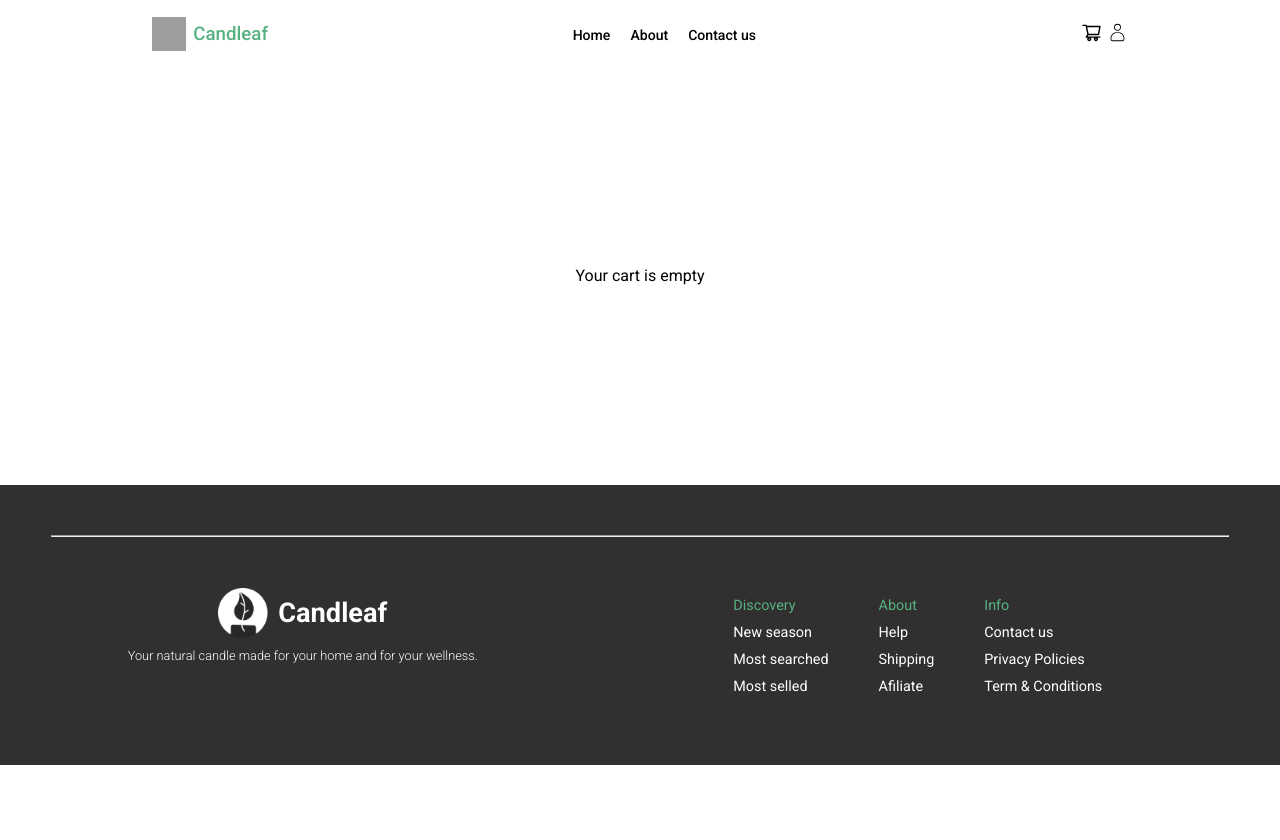
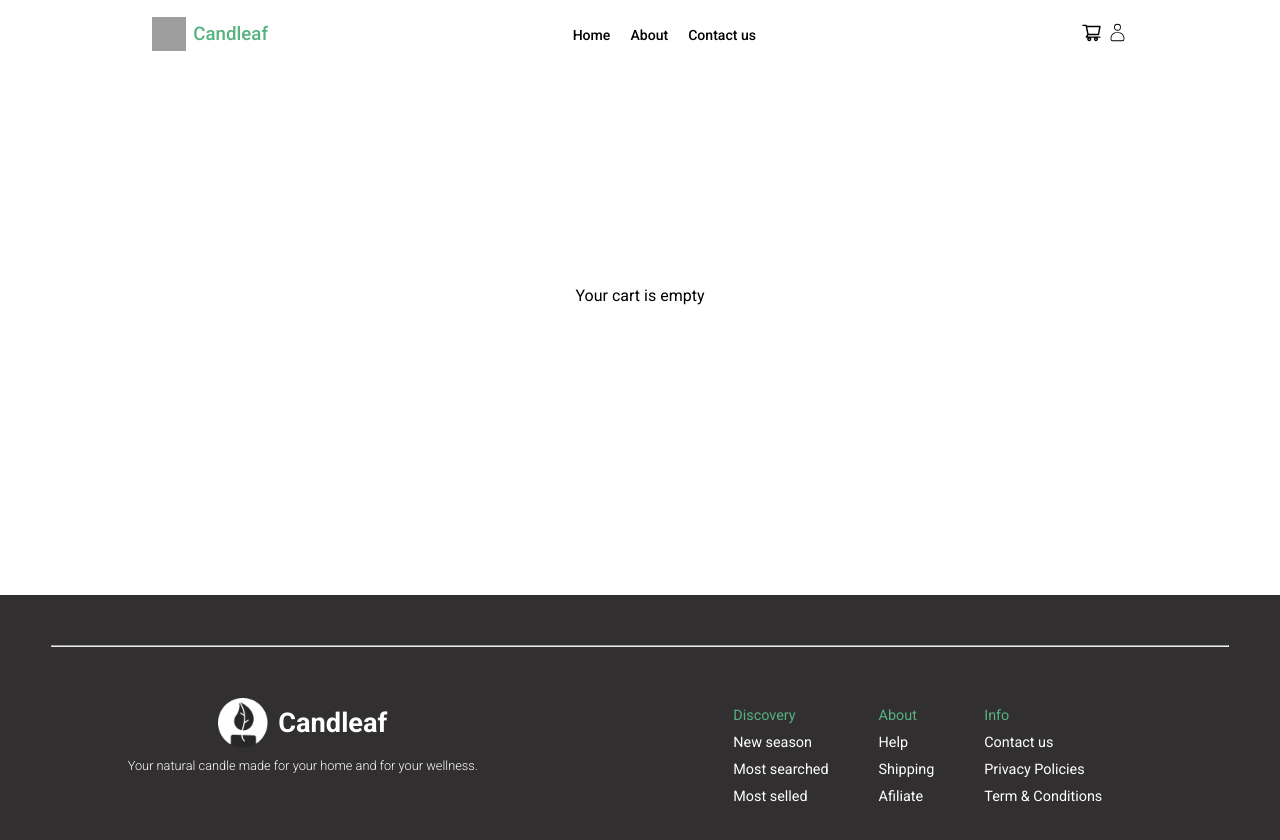
Before and after one commit to mosesolamide/The-nature-candles, a React (Vite) app: page /cart in a window 1280 px wide. Shown: the top 840 px of the page. Before the commit the page ends 800 px from the top, so only its background shows below. Built offline with nearby package versions, Linux system fonts and the light colour scheme; grey boxes are pictures that could not be loaded.

Commit message:
NEW
UPDATED ALLL!!1

```diff
--- a/src/App.jsx
+++ b/src/App.jsx
@@ -4,10 +4,24 @@ import Layout from "./component/Layout"
 import Home from "./component/Home"
 import InterestedProduct from "./component/InterestedProduct"
 import Cart from "./cart/Cart"
+import { createContext, useState } from "react";
+
+export const Quatity = createContext()
 
 export default function App() {
+
+  const [quatity, setQuatity] = useState(1)
+
+  function incrementQuatity(){
+    setQuatity( prev => prev + 1)
+  }
+
+  function decrementQuatity(){
+    setQuatity((prev) => Math.max(prev - 1, 1))
+  }
+
   return (
-    <>
+    <Quatity.Provider value={{incrementQuatity,decrementQuatity,quatity}}>
       <BrowserRouter
         future={{
           v7_startTransition: true, // Opt into startTransition behavior
@@ -22,6 +36,6 @@ export default function App() {
           </Route>
         </Routes>
       </BrowserRouter>
-    </>
+    </Quatity.Provider>
   );
 }
--- a/src/cart/Cart.jsx
+++ b/src/cart/Cart.jsx
@@ -1,6 +1,9 @@
-import React, { useEffect, useState } from "react"
+import React, { useEffect, useState, useContext } from "react"
+import { Quatity } from "../App"
 
 export default function Cart(){
+
+  const {incrementQuatity,decrementQuatity,quatity} = useContext(Quatity)
 
  const [cart, setCart] = useState([])
 
@@ -16,21 +19,26 @@ export default function Cart(){
   }
 
     const cartProduct = cart.length > 0 ? cart.map((carts, index) =>(
-      <article className="products--items" key={index}>
+        <article className="products--items mg" key={index}>
           <img src={`assets/${carts.img}`} alt="images of candles" />
           <div className="price--name--tag">
               <p>{`${carts.name}`}</p>
               <b>{`${carts.price}`}</b>
           </div>
-
-          <button onClick={ () => removeItem(carts.id)}>Remove</button>
+          <div className="quatity">
+              <p onClick={incrementQuatity}>+</p>
+              <p>{quatity}</p>
+              <p onClick={decrementQuatity}>-</p>
+          </div>
+          <button className="cart--button remove" onClick={ () => removeItem(carts.id)}>Remove</button>
     </article>
   )):<div className="empty">
       <p>Your cart is empty</p>
   </div>
     return (
-      <>
+      <div className="carts--product">
         {cartProduct}
-      </>
+
+      </div>
     )
 }
--- a/src/component/InterestedProduct.jsx
+++ b/src/component/InterestedProduct.jsx
@@ -1,14 +1,17 @@
 import React from "react"
 import { useLocation } from "react-router-dom"
 import { useState } from "react"
+import { useContext } from "react"
+import { Quatity } from "../App"
 
 export default function InterestedProduct(){
      const location = useLocation()
      const previewProduct = location.state
-     const [quatity, setQuatity] = useState(1)
      const [selectedOption, setSelectedOption] = useState({
         purchaseType:""
      })
+
+     const {incrementQuatity,decrementQuatity,quatity} = useContext(Quatity)
 
 
      const [cart,setCart] = useState([JSON.parse(localStorage.getItem("cart"))] || [])
@@ -26,13 +29,6 @@ export default function InterestedProduct(){
 //   localStorage.removeItem("cart")
 
     //  function to increment the quattity of product and decrement it also
-     function incrementQuatity(){
-        setQuatity( prev => prev + 1)
-     }
-
-     function decrementQuatity(){
-        setQuatity( prev => prev - 1)
-     }
 
 
      function handleChange(e){
--- a/src/index.css
+++ b/src/index.css
@@ -534,6 +534,20 @@ form label{
 .empty p{
     margin-top: 200px;
 }
+
+.carts--product{
+    display: flex;
+    justify-content: center;
+    flex-wrap: wrap;
+    gap: 80px 20px;
+    margin-top: 20px;
+    margin-bottom: 90px
+}
+
+.remove{
+    width: 230px;
+}
+
 /* media query */
 
 @media(min-width:600px){
```
